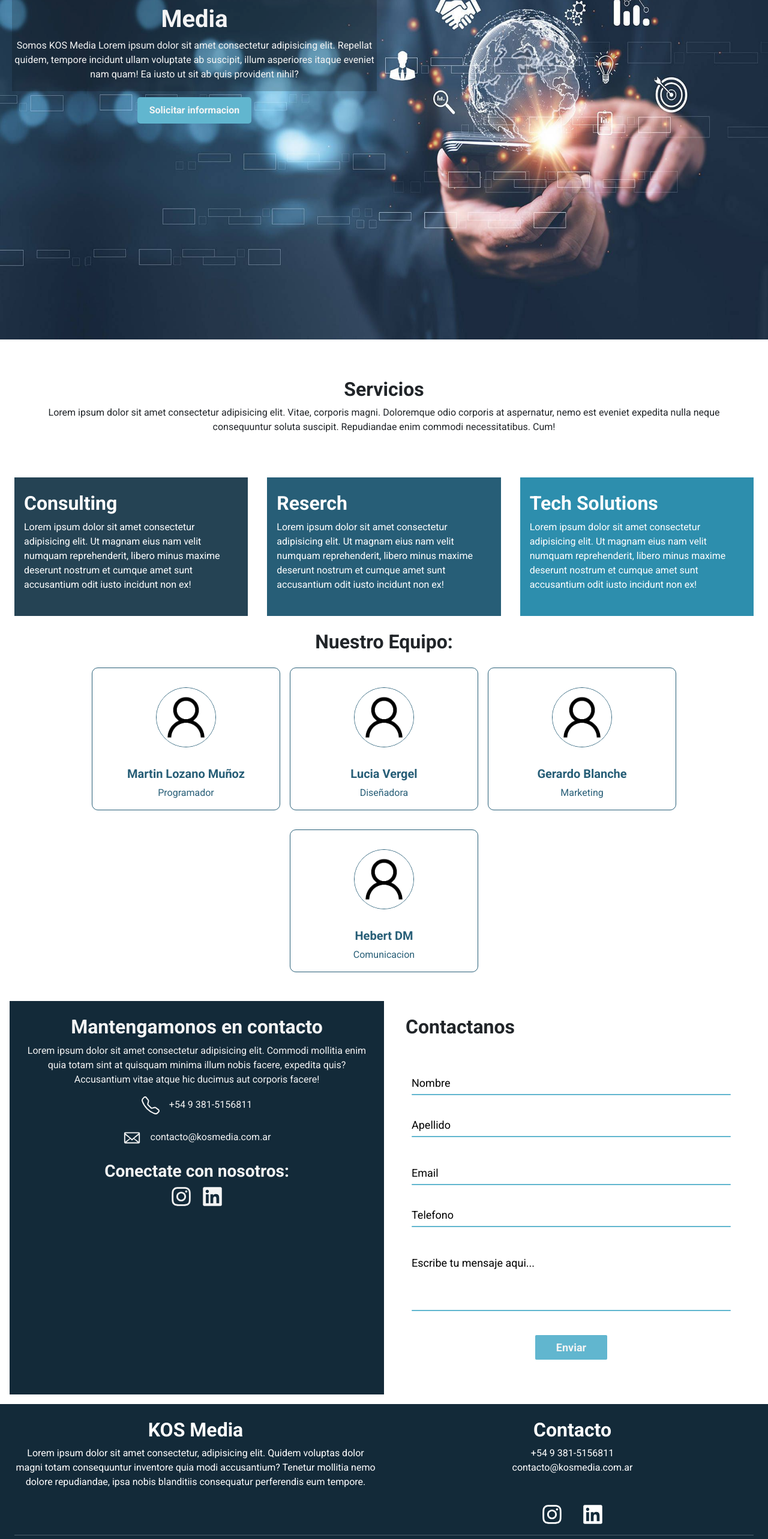
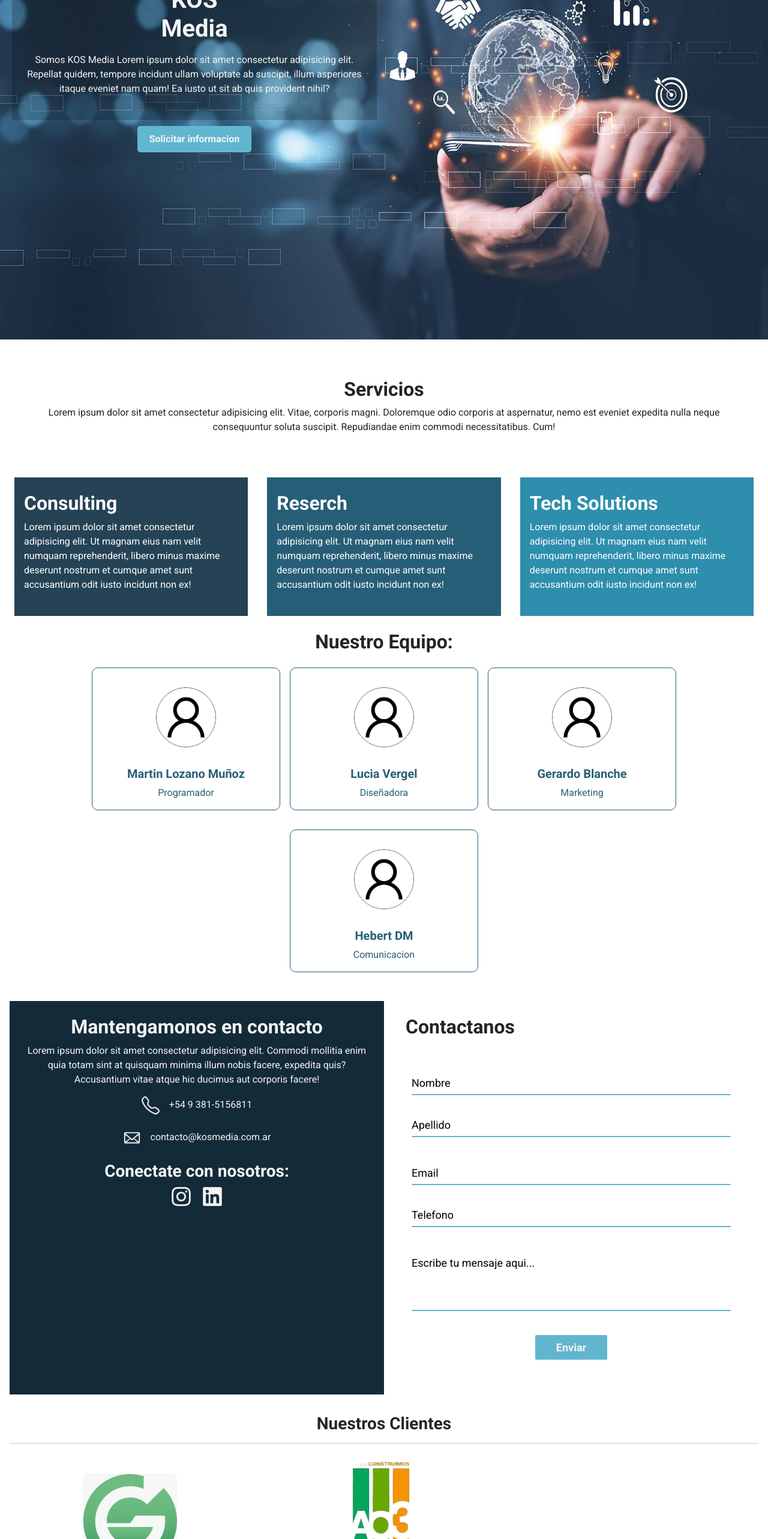
Before and after one commit to MartinLozanoM/kos-media, a React (Vite) app: page / in a window 1280 px wide. Shown: the part 234-2800 px from the top of the page at 60% size. Built offline with nearby package versions, Linux system fonts and the light colour scheme.

Commit message:
agregue los clientes

```diff
--- a/src/App.css
+++ b/src/App.css
@@ -236,6 +236,14 @@ input[type="submit"]:hover {
   background-color: #add9e7;
 }
 
+/* Clients*/
+
+.clients {
+  display: flex;
+  justify-content: center;
+  align-items: center;
+}
+
 /* Footer */
 
 footer {
--- a/src/App.jsx
+++ b/src/App.jsx
@@ -5,6 +5,7 @@ import { Services } from "./components/Services";
 import { ContactForm } from "./components/Form";
 import { Footer } from "./components/Footer";
 import { AboutUs } from "./components/AboutsUs.jsx";
+import { ClientsSection } from "./components/Clients.jsx";
 
 function App() {
   return (
@@ -14,6 +15,7 @@ function App() {
       <Services />
       <AboutUs />
       <ContactForm />
+      <ClientsSection />
       <Footer />
     </>
   );
--- a/src/components/AboutsUs.jsx
+++ b/src/components/AboutsUs.jsx
@@ -26,7 +26,7 @@ export const AboutUs = () => {
   ];
 
   return (
-    <section className="container-fluid text-center">
+    <section className="container-fluid text-center" id="aboutus-section">
       <div>
         <h2 className="mb-4">Nuestro Equipo:</h2>
         <div className="row cards-container m-0 justify-content-center align-items-center">
--- /dev/null
+++ b/src/components/Clients.jsx
@@ -0,0 +1,22 @@
+import Col from "react-bootstrap/Col";
+import Image from "react-bootstrap/Image";
+import Row from "react-bootstrap/Row";
+import Arqui3Logo from "../assets/Arqui3.png";
+import Hub from "../assets/punto-colombres.jpeg";
+
+export const ClientsSection = () => {
+  return (
+    <section className="text-center mb-5 p-3">
+      <h3 className="">Nuestros Clientes</h3>
+      <hr />
+      <Row className="">
+        <Col xs={12} md={4} className="clients">
+          <Image src={Hub} rounded fluid alt="Punto Colombres" />
+        </Col>
+        <Col xs={12} md={4} className="clients">
+          <Image src={Arqui3Logo} rounded fluid alt="Arqui3" />
+        </Col>
+      </Row>
+    </section>
+  );
+};
--- a/src/components/Navbar.jsx
+++ b/src/components/Navbar.jsx
@@ -8,7 +8,7 @@ export const NavbarPagination = () => {
   return (
     <Navbar expand="lg" className="bg-body-tertiary kos-nav">
       <Container>
-        <Navbar.Brand href="#home">
+        <Navbar.Brand href="/">
           <img
             src={Logo}
             width="100"
@@ -30,7 +30,7 @@ export const NavbarPagination = () => {
                   offset={-75}
                   duration={100}
                 >
-                  Nosotros
+                  Inicio
                 </Link>
               </li>
               <li className="nav-items">
@@ -48,13 +48,13 @@ export const NavbarPagination = () => {
               <li className="nav-items">
                 <Link
                   activeClass="active"
-                  to="featured-section"
+                  to="aboutus-section"
                   spy={true}
                   smooth={true}
                   offset={-75}
                   duration={100}
                 >
-                  Nuestros Clientes
+                  Nosotros
                 </Link>
               </li>
               <li className="nav-items">
--- a/src/components/Presentation.jsx
+++ b/src/components/Presentation.jsx
@@ -10,11 +10,11 @@ export const Presentation = () => {
     >
       <div className="row p-2 ">
         <div className="col-md-6 mt-5 pt-5 col-sm d-flex flex-column justify-content-center align-items-center mb-5 ">
-          <div className="presentation-text">
+          <div className="presentation-text p-3">
             <h1 className="text-center">
               KOS <br /> Media
             </h1>
-            <p className="text-center">
+            <p className="text-center p-2">
               Somos KOS Media Lorem ipsum dolor sit amet consectetur adipisicing
               elit. Repellat quidem, tempore incidunt ullam voluptate ab
               suscipit, illum asperiores itaque eveniet nam quam! Ea iusto ut
```
Also changed, not shown: src/assets/Arqui3.png (added), src/assets/punto-colombres.jpeg (added).
